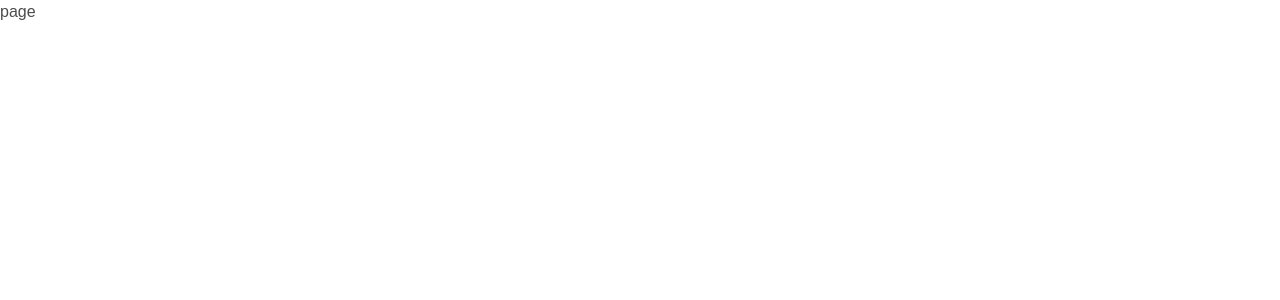
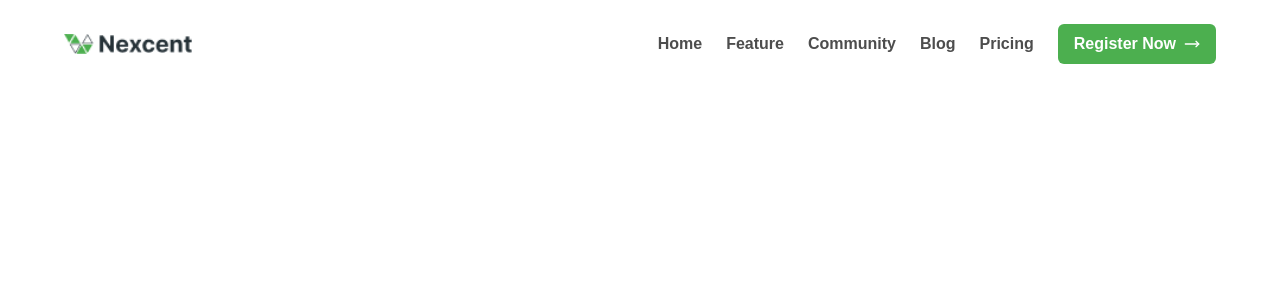
Before and after one commit to KalpitChandekar/Nexcent, a Next.js app: page / in a window 1280 px wide. Shown: the top 300 px of the page. Built offline with nearby package versions, Linux system fonts and the light colour scheme.

Commit message:
[feat]: Add Navbar

```diff
--- a/app/page.tsx
+++ b/app/page.tsx
@@ -1,6 +1,10 @@
+import Navbar from "@/components/Navbar";
+
 const page = () => {
   return (
-    <div>page</div>
-  )
-}
-export default page
+    <div>
+      <Navbar />
+    </div>
+  );
+};
+export default page;
```
